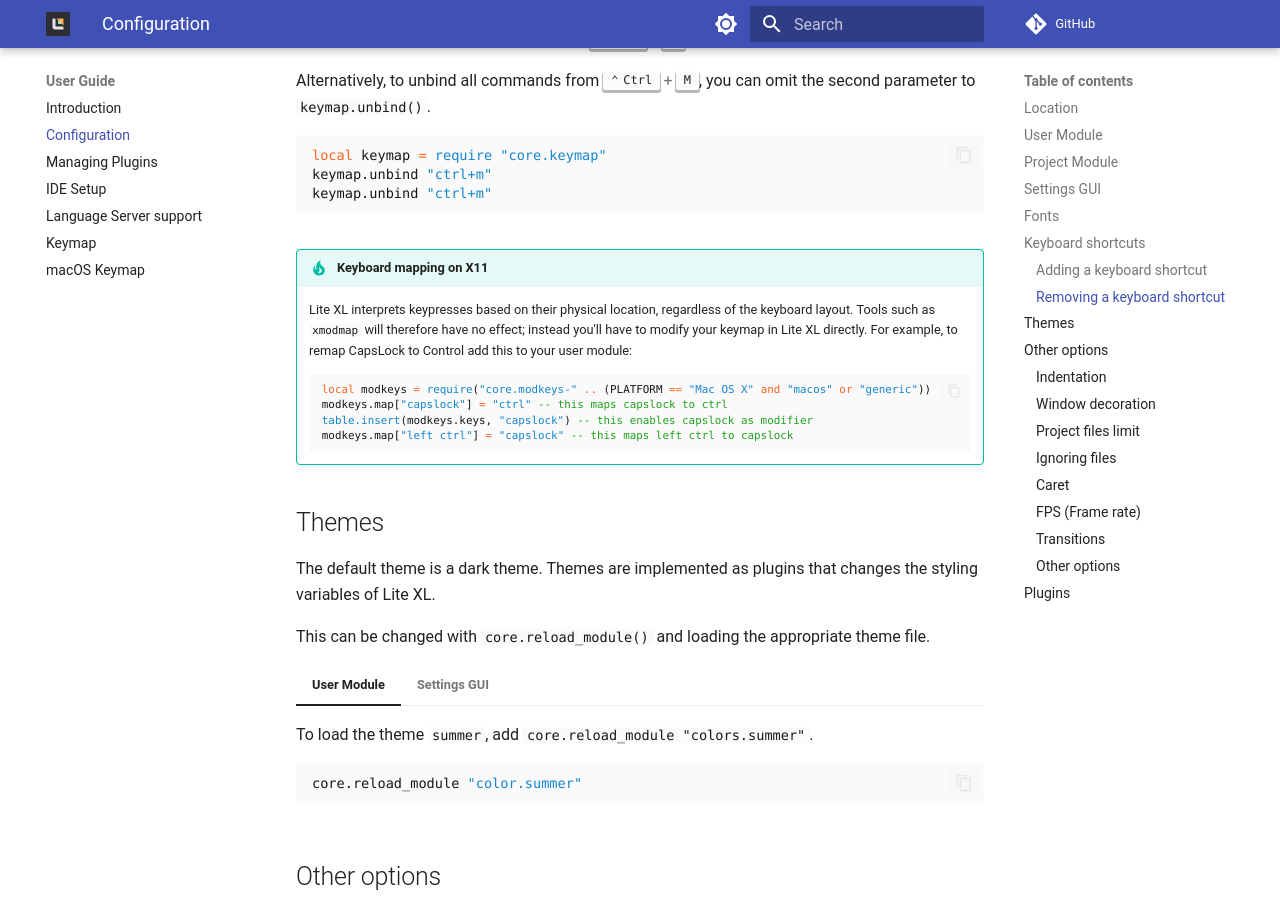
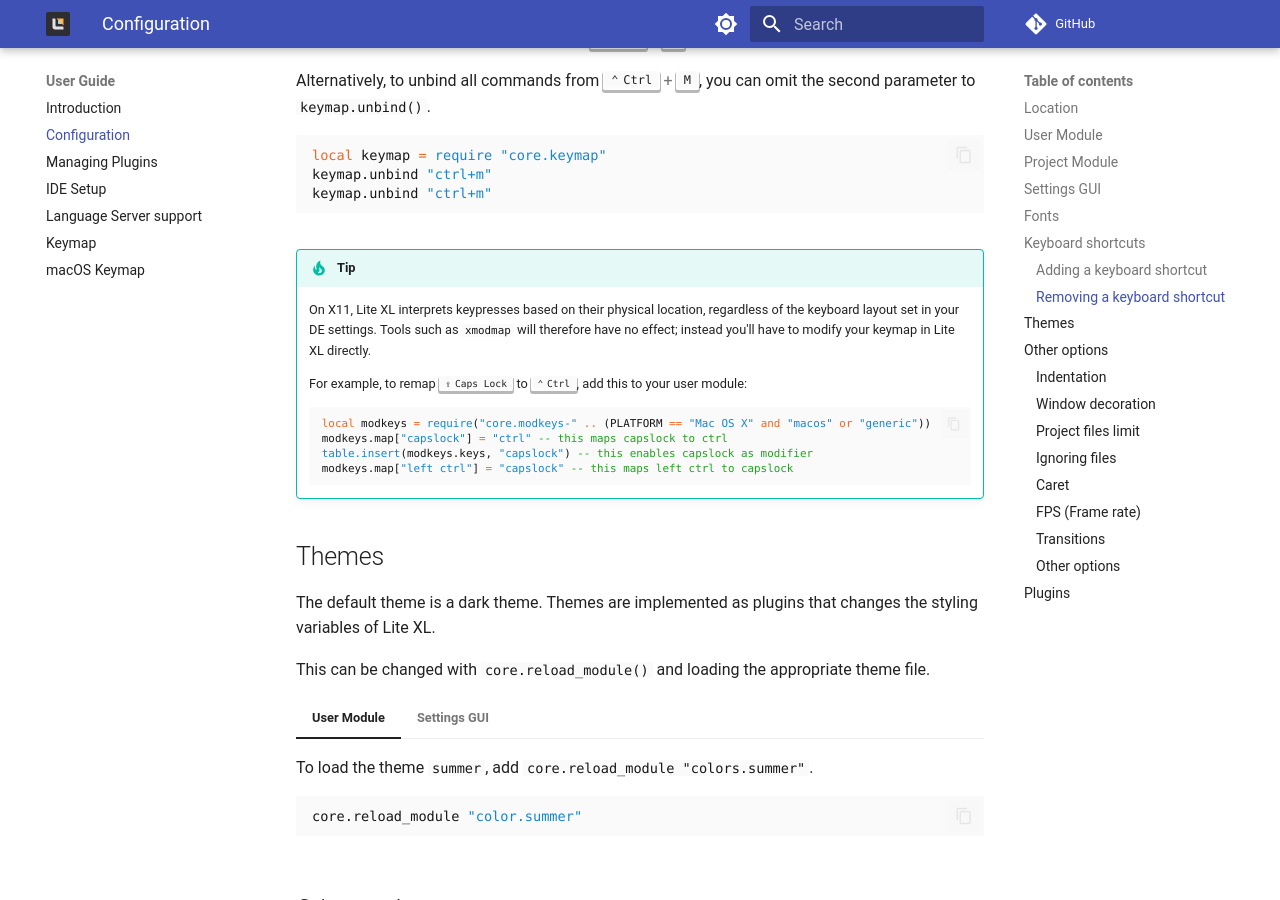
Before and after one commit to lite-xl/lite-xl.github.io, an MkDocs documentation site: the page built from docs/user-guide/configuration.md, in a window 1280 px wide and 900 px high, scrolled down 3633 px. Built offline with MkDocs 1.6.1 and Material for MkDocs 9.7.7, drawn with Linux system fonts in a browser that asks for light colours; plug-ins that fetch from the network failed and are left out; comment, search, counter and statistics services are not loaded; the version menu is left out.

Commit message:
Rephrase a little bit

````diff
--- a/docs/user-guide/configuration.md
+++ b/docs/user-guide/configuration.md
@@ -237,10 +237,14 @@
     ![Screenshot showing the keybind changer][13]{ loading=lazy }
 
 
-!!! tip "Keyboard mapping on X11"
-    Lite XL interprets keypresses based on their physical location, regardless of the keyboard layout.
-    Tools such as `xmodmap` will therefore have no effect; instead you'll have to modify your keymap in Lite XL directly.
-    For example, to remap CapsLock to Control add this to your user module:
+!!! tip
+    On X11, Lite XL interprets keypresses based on their physical location,
+    regardless of the keyboard layout set in your DE settings.
+    Tools such as `xmodmap` will therefore have no effect; instead you'll have to modify your keymap
+    in Lite XL directly.
+
+    For example, to remap ++caps-lock++ to ++ctrl++, add this to your user module:
+
     ```lua
     local modkeys = require("core.modkeys-" .. (PLATFORM == "Mac OS X" and "macos" or "generic"))
     modkeys.map["capslock"] = "ctrl" -- this maps capslock to ctrl
````
